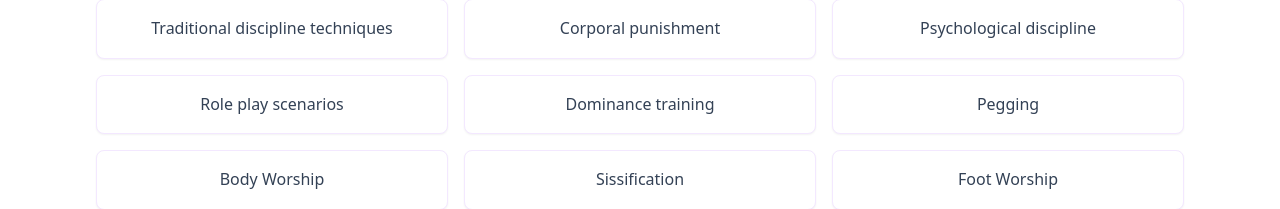
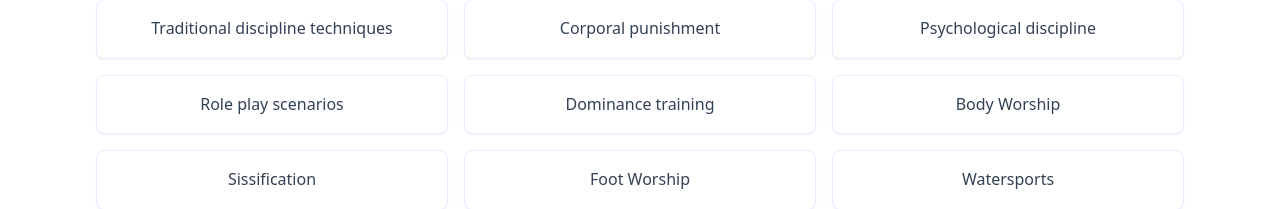
Before and after one commit to CustomCreations2025/mistressmya.github.io, a React (Vite) app: page /services in a window 1280 px wide. Shown: the part 577-786 px from the top of the page. Built offline with nearby package versions, Linux system fonts and the light colour scheme.

Commit message:
Remove "pegging" service
Remove the "pegging" service from the services list to align with UK laws.

```diff
--- a/src/pages/Services.tsx
+++ b/src/pages/Services.tsx
@@ -1,4 +1,3 @@
-
 import Layout from "@/components/Layout";
 import { Card, CardContent, CardHeader, CardTitle } from "@/components/ui/card";
 import { Button } from "@/components/ui/button";
@@ -64,7 +63,6 @@ const Services = () => {
     "Psychological discipline",
     "Role play scenarios",
     "Dominance training",
-    "Pegging",
     "Body Worship",
     "Sissification",
     "Foot Worship",
```
